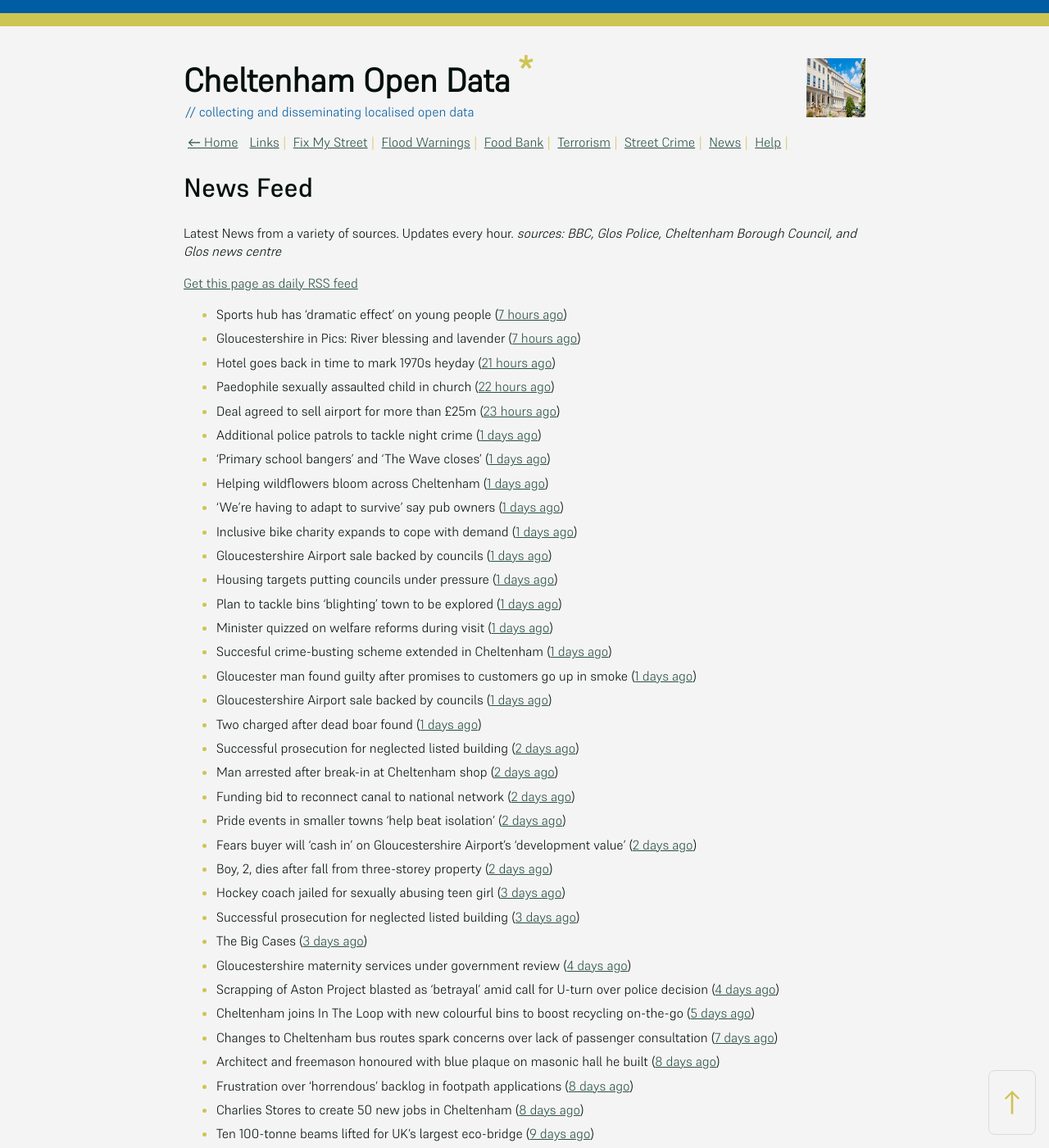
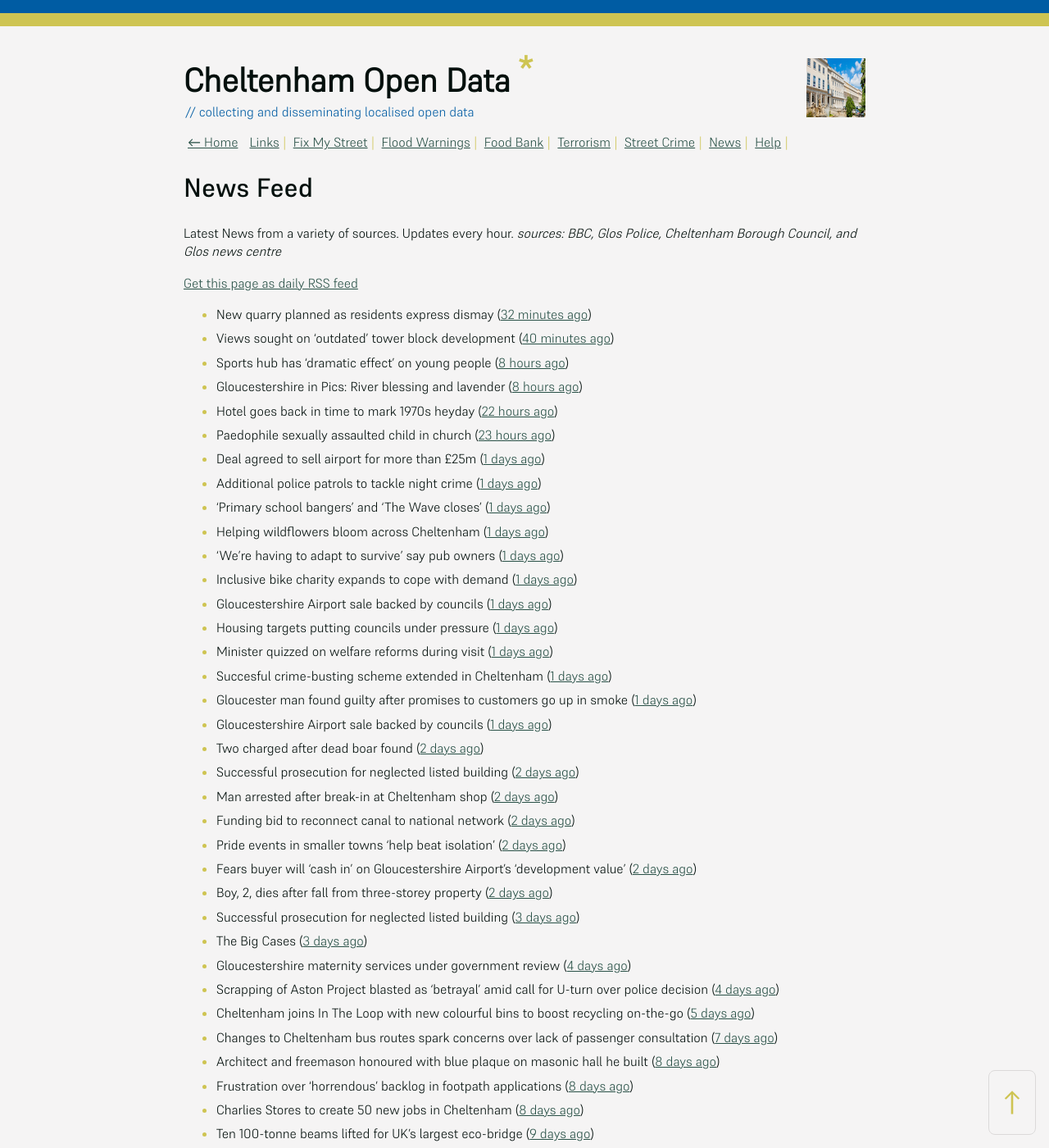
Before and after one commit to mat-0/cheltenham-open-data, a Jekyll site: the page built from _pages/news.md, in a window 1280 px wide and 1400 px high. Shown: the whole window at 82% size. Built offline with Jekyll 4.4.1, drawn with Linux system fonts in a browser that asks for light colours; some of the changed text lies outside the part shown.

Commit message:
Updated 2025-06-28 14:57:48

```diff
--- a/_pages/news.md
+++ b/_pages/news.md
@@ -12,11 +12,13 @@ _sources: BBC, Glos Police, Cheltenham Borough Council, and Glos news centre_
 [Get this page as daily RSS feed](/daily.rss)
 
 <!-- news_marker starts -->
-- Sports hub has 'dramatic effect' on young people ([7 hours ago](https://www.bbc.com/news/articles/cvg8pxj550eo))
-- Gloucestershire in Pics: River blessing and lavender ([7 hours ago](https://www.bbc.com/news/articles/c2k158nynz5o))
-- Hotel goes back in time to mark 1970s heyday ([21 hours ago](https://www.bbc.com/news/articles/c335z6yzpmro))
-- Paedophile sexually assaulted child in church ([22 hours ago](https://www.bbc.com/news/articles/czxe4e2ppw2o))
-- Deal agreed to sell airport for more than £25m ([23 hours ago](https://www.bbc.com/news/articles/cdx5g5xqkv1o))
+- New quarry planned as residents express dismay ([32 minutes ago](https://www.bbc.com/news/articles/cx2l7x40e0jo))
+- Views sought on 'outdated' tower block development ([40 minutes ago](https://www.bbc.com/news/articles/c78nj81ppe5o))
+- Sports hub has 'dramatic effect' on young people ([8 hours ago](https://www.bbc.com/news/articles/cvg8pxj550eo))
+- Gloucestershire in Pics: River blessing and lavender ([8 hours ago](https://www.bbc.com/news/articles/c2k158nynz5o))
+- Hotel goes back in time to mark 1970s heyday ([22 hours ago](https://www.bbc.com/news/articles/c335z6yzpmro))
+- Paedophile sexually assaulted child in church ([23 hours ago](https://www.bbc.com/news/articles/czxe4e2ppw2o))
+- Deal agreed to sell airport for more than £25m ([1 days ago](https://www.bbc.com/news/articles/cdx5g5xqkv1o))
 - Additional police patrols to tackle night crime ([1 days ago](https://www.bbc.com/news/articles/czjknk33xpxo))
 - 'Primary school bangers' and 'The Wave closes' ([1 days ago](https://www.bbc.com/news/articles/cq53wwp5yldo))
 - Helping wildflowers bloom across Cheltenham ([1 days ago](https://www.cheltenham.gov.uk/news/article/3025/helping_wildflowers_bloom_across_cheltenham))
@@ -24,19 +26,17 @@ _sources: BBC, Glos Police, Cheltenham Borough Council, and Glos news centre_
 - Inclusive bike charity expands to cope with demand ([1 days ago](https://www.bbc.com/news/articles/ceq79pjzq3no))
 - Gloucestershire Airport sale backed by councils ([1 days ago](https://gloucesternewscentre.co.uk/gloucestershire-airport-sale-backed-by-councils/))
 - Housing targets putting councils under pressure ([1 days ago](https://www.bbc.com/news/articles/c3en9q19k03o))
-- Plan to tackle bins 'blighting' town to be explored ([1 days ago](https://www.bbc.com/news/articles/c98j40dy0mlo))
 - Minister quizzed on welfare reforms during visit ([1 days ago](https://www.bbc.com/news/articles/cd6g58we454o))
 - Succesful crime-busting scheme extended in Cheltenham ([1 days ago](https://gloucesternewscentre.co.uk/succesful-crime-busting-scheme-extended-in-cheltenham/))
 - Gloucester man found guilty after promises to customers go up in smoke ([1 days ago](https://gloucesternewscentre.co.uk/gloucester-man-found-guilty-after-promises-to-customers-go-up-in-smoke/))
 - Gloucestershire Airport sale backed by councils ([1 days ago](https://www.cheltenham.gov.uk/news/article/3024/gloucestershire_airport_sale_backed_by_councils))
-- Two charged after dead boar found ([1 days ago](https://www.bbc.com/news/articles/cwykjzgjyrno))
+- Two charged after dead boar found ([2 days ago](https://www.bbc.com/news/articles/cwykjzgjyrno))
 - Successful prosecution for neglected listed building ([2 days ago](https://gloucesternewscentre.co.uk/successful-prosecution-for-neglected-listed-building/))
 - Man arrested after break-in at Cheltenham shop ([2 days ago](https://gloucesternewscentre.co.uk/man-arrested-after-break-in-at-cheltenham-shop/))
 - Funding bid to reconnect canal to national network ([2 days ago](https://www.bbc.com/news/articles/cgmw1werzneo))
 - Pride events in smaller towns 'help beat isolation' ([2 days ago](https://www.bbc.com/news/articles/c24v5vqj8dro))
 - Fears buyer will ‘cash in’ on Gloucestershire Airport’s ‘development value’ ([2 days ago](https://gloucesternewscentre.co.uk/fears-buyer-will-cash-in-on-gloucestershire-airports-development-value/))
 - Boy, 2, dies after fall from three-storey property ([2 days ago](https://www.bbc.com/news/articles/crmvj3p192ko))
-- Hockey coach jailed for sexually abusing teen girl ([3 days ago](https://www.bbc.com/news/articles/c8rpk5m5en0o))
 - Successful prosecution for neglected listed building ([3 days ago](https://www.cheltenham.gov.uk/news/article/3023/successful_prosecution_for_neglected_listed_building))
 - The Big Cases ([3 days ago](https://www.bbc.co.uk/iplayer/episode/m001z7w2))
 - Gloucestershire maternity services under government review ([4 days ago](https://www.bbc.co.uk/sounds/play/p0ll39jx))
```
Also changed, not shown: other parts of _pages/news.md (+1 -1 lines), _data/flood.json (+5 -48 lines), _pages/fix-my-street.md (+3 -3 lines), index.md (+5 -5 lines).
